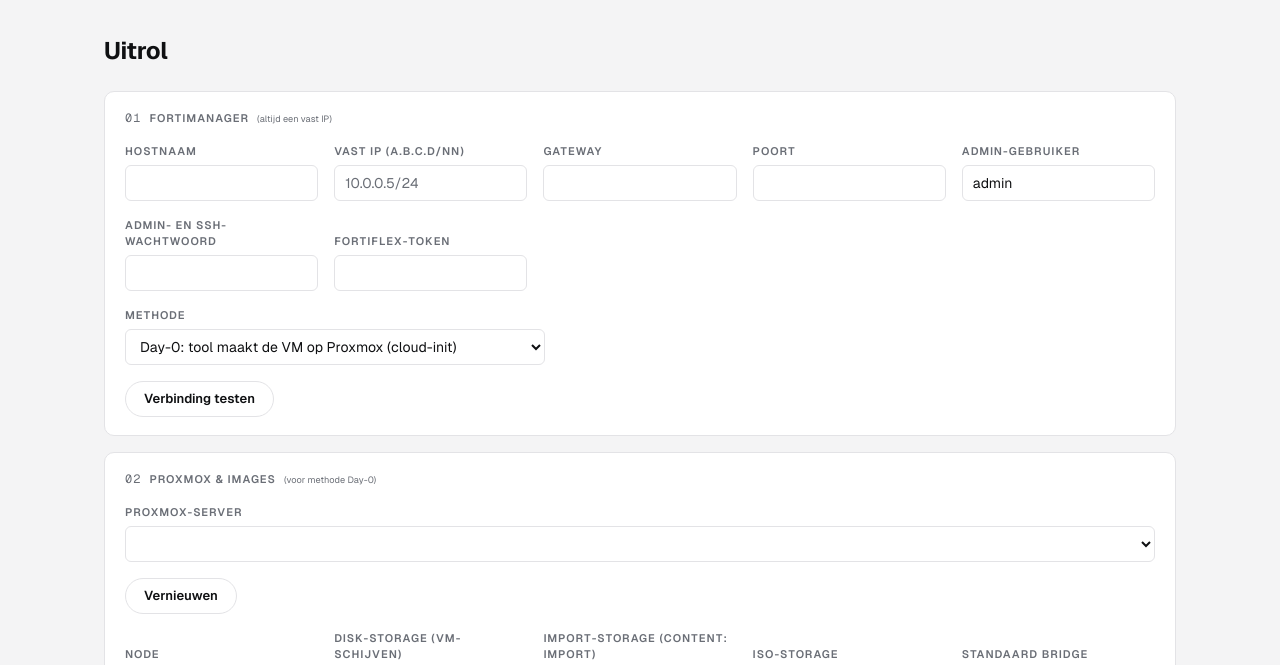
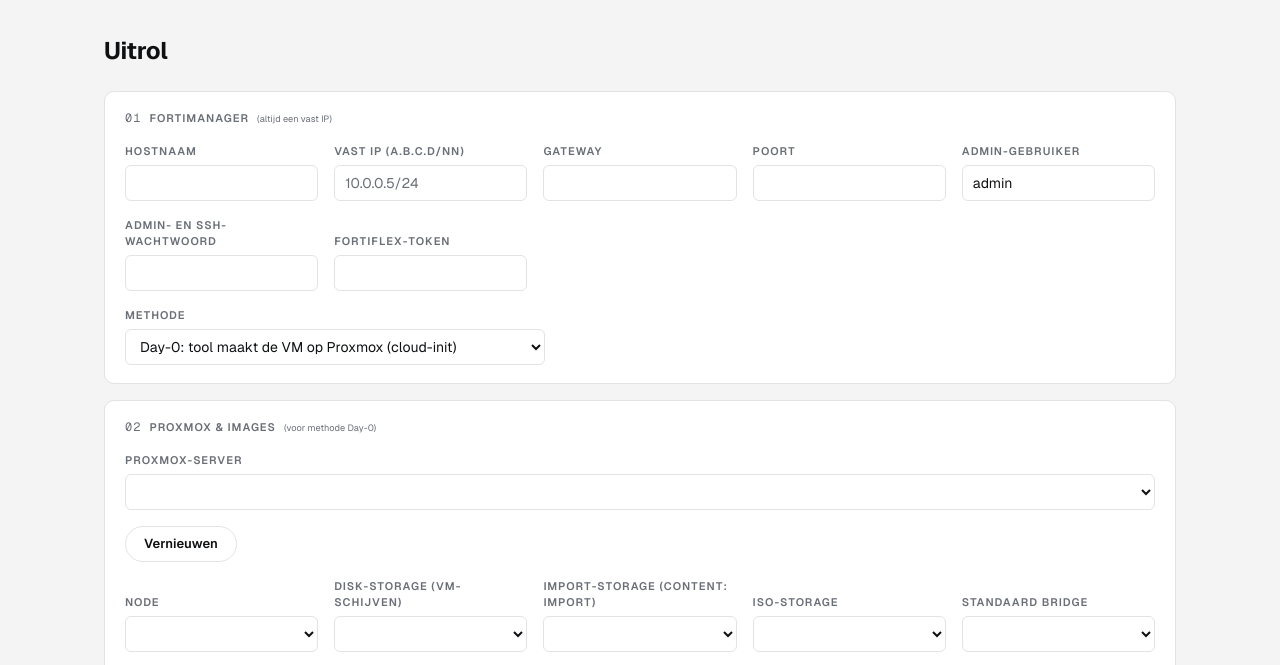
Before and after one commit to s-ruiter/fgt-sdwan-provision, a plain HTML site: page static/index.html in a window 1280 px wide. Shown: the part 94-759 px from the top of the page. Drawn offline with Linux system fonts and the light colour scheme; no server answers.

Commit message:
UI: FMG connection test only for method 'none'

```diff
--- a/static/app.js
+++ b/static/app.js
@@ -108,6 +108,7 @@ const fmgCfg = () => ({ host: null, username: $("#fmg_user").value, password: $(
 
 // "initial IP" is only relevant for the SSH method (existing factory VMs)
 function syncMethods() {
+  $("#row_test").hidden = $("#m_fmg").value !== "none";   // connection test only makes sense for an FMG that already runs
   document.querySelectorAll("[data-ssh]").forEach((el) => (el.hidden = $(el.dataset.ssh === "fmg" ? "#m_fmg" : "#m_fgt").value !== "ssh"));
 }
 $("#m_fmg").addEventListener("change", syncMethods); $("#m_fgt").addEventListener("change", syncMethods);
--- a/static/index.html
+++ b/static/index.html
@@ -40,7 +40,7 @@
         </div>
         <div class="f" style="max-width:420px"><label>Methode</label>
           <select id="m_fmg"><option value="day0" selected>Day-0: tool maakt de VM op Proxmox (cloud-init)</option><option value="ssh">SSH: bestaande VM (factory, initieel IP)</option><option value="none">Geen (al ingericht)</option></select></div>
-        <div class="btnrow"><button id="btn_test">Verbinding testen</button><span class="hint" id="test_res"></span></div>
+        <div class="btnrow" id="row_test" hidden><button id="btn_test">Verbinding testen</button><span class="hint" id="test_res"></span></div>
       </div>
 
       <div class="card" id="sec_pve">
```
